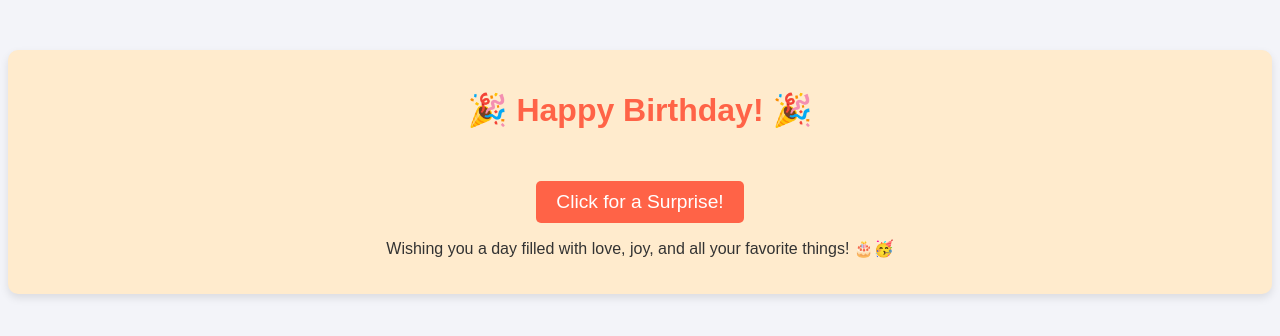
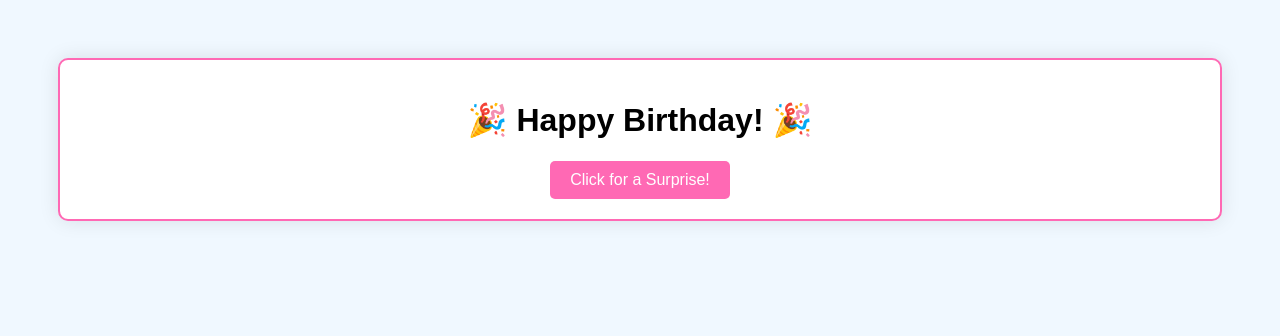
Before and after one commit to pugsy121/birthday-greeting, a plain HTML site: page index.html in a window 1280 px wide. Drawn offline with Linux system fonts and the light colour scheme.

Commit message:
styles.css

```diff
--- a/styles.css
+++ b/styles.css
@@ -1,44 +1,32 @@
 body {
+    background-color: #f0f8ff;
     font-family: 'Arial', sans-serif;
-  background-color: #f3f4f9;
     text-align: center;
-  color: #333;
+    padding: 50px;
 }
 
 .container {
-  margin-top: 50px;
+    border: 2px solid #ff69b4;
+    border-radius: 10px;
     padding: 20px;
-  border-radius: 10px;
-  background-color: #ffebcd;
-  box-shadow: 0 4px 8px rgba(0, 0, 0, 0.1);
-}
-
-h1 {
-  color: #ff6347;
-}
-
-.message {
-  font-size: 1.2em;
-  margin-top: 20px;
-}
-
-#catImage {
-  width: 300px;
-  margin-top: 20px;
-  border-radius: 10px;
+    background-color: #fff;
+    box-shadow: 0 0 20px rgba(0, 0, 0, 0.1);
 }
 
 button {
-  padding: 10px 20px;
-  background-color: #ff6347;
+    background-color: #ff69b4;
     color: white;
-  font-size: 1.2em;
     border: none;
     border-radius: 5px;
+    padding: 10px 20px;
     cursor: pointer;
-  margin-top: 30px;
+    font-size: 16px;
 }
 
 button:hover {
-  background-color: #ff4500;
+    background-color: #ff1493;
 }
+
+.hidden {
+    display: none;
+}
```
Lines whose indentation alone changed are shown as unchanged.
